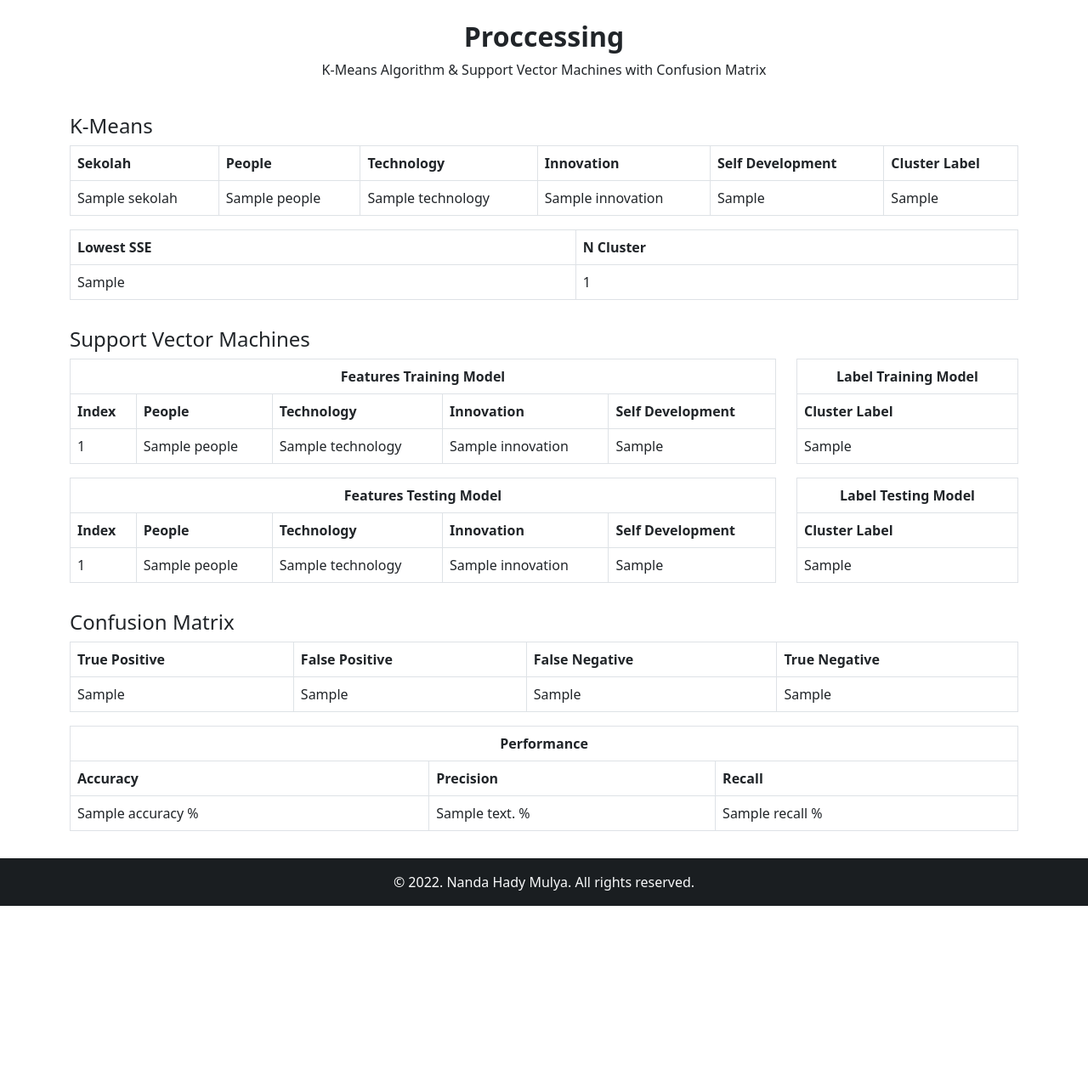
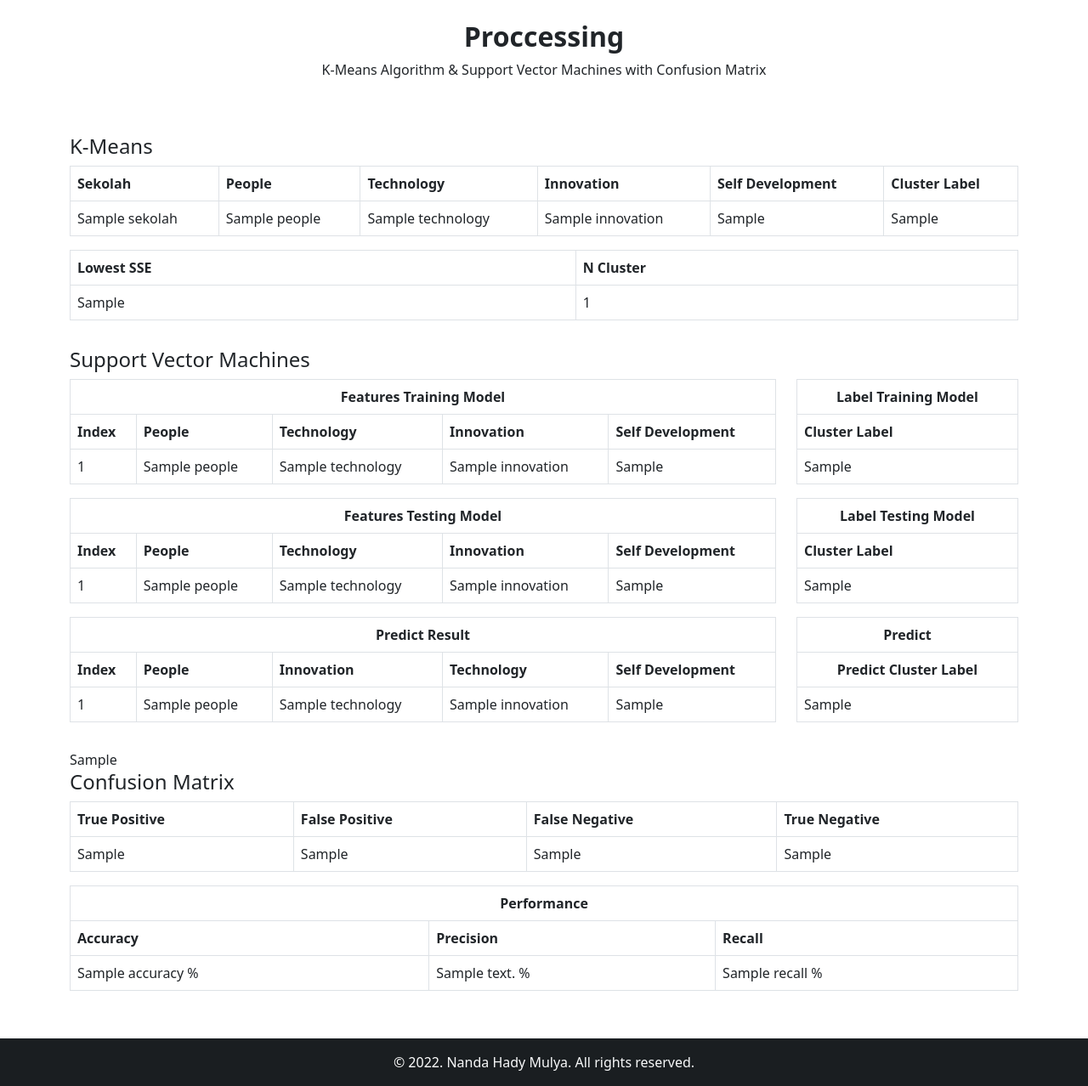
Before and after one commit to nandahadymulya/blr, a Django app: template blr/templates/views/processing.html in a window 1280 px wide. Shown: the part 56-1334 px from the top of the page at 85% size. Before the commit the page ends 1122 px from the top, so only its background shows below. Run offline with Django 4.2, Linux system fonts and the light colour scheme; the template is opened without the code that fills it: most values are stand-ins (such as "Sample title", 1, 10 or a date in 2020).

Commit message:
updated for new data

```diff
--- a/blr/json/data_scaling.json
+++ b/blr/json/data_scaling.json
@@ -1 +1 @@
-[{"people":30,"technology":27,"innovation":30,"self_development":30},{"people":29,"technology":29,"innovation":29,"self_development":29},{"people":19,"technology":24,"innovation":24,"self_development":23},{"people":21,"technology":26,"innovation":24,"self_development":23},{"people":30,"technology":30,"innovation":30,"self_development":30},{"people":24,"technology":26,"innovation":28,"self_development":30}]
+[{"people":30,"technology":27,"innovation":30,"self_development":30},{"people":29,"technology":29,"innovation":29,"self_development":29},{"people":19,"technology":22,"innovation":24,"self_development":23},{"people":21,"technology":26,"innovation":24,"self_development":23},{"people":30,"technology":30,"innovation":30,"self_development":30},{"people":24,"technology":26,"innovation":28,"self_development":30},{"people":24,"technology":28,"innovation":25,"self_development":27},{"people":26,"technology":25,"innovation":28,"self_development":30},{"people":30,"technology":29,"innovation":30,"self_development":30},{"people":26,"technology":30,"innovation":30,"self_development":30}]
--- a/blr/json/data_transformation.json
+++ b/blr/json/data_transformation.json
@@ -1 +1 @@
-[{"Sekolah":"SMP Negeri 11 Padang","people":30,"technology":27,"innovation":30,"self_development":30},{"Sekolah":"SMP Negeri 8 Padang","people":29,"technology":29,"innovation":29,"self_development":29},{"Sekolah":"SMP Negeri 4 Padang","people":19,"technology":24,"innovation":24,"self_development":23},{"Sekolah":"SMP Negeri 3 Padang","people":21,"technology":26,"innovation":24,"self_development":23},{"Sekolah":"SMP Negeri 24 Padang","people":30,"technology":30,"innovation":30,"self_development":30},{"Sekolah":"SMP Negeri 31 Padang","people":24,"technology":26,"innovation":28,"self_development":30}]
+[{"Sekolah":"SMP Negeri 11 Padang","people":30,"technology":27,"innovation":30,"self_development":30},{"Sekolah":"SMP Negeri 8 Padang","people":29,"technology":29,"innovation":29,"self_development":29},{"Sekolah":"SMP Negeri 4 Padang","people":19,"technology":22,"innovation":24,"self_development":23},{"Sekolah":"SMP Negeri 3 Padang","people":21,"technology":26,"innovation":24,"self_development":23},{"Sekolah":"SMP Negeri 24 Padang","people":30,"technology":30,"innovation":30,"self_development":30},{"Sekolah":"SMP Negeri 31 Padang","people":24,"technology":26,"innovation":28,"self_development":30},{"Sekolah":"SMP Negeri 30 Padang","people":24,"technology":28,"innovation":25,"self_development":27},{"Sekolah":"SMP Negeri 5 Padang","people":26,"technology":25,"innovation":28,"self_development":30},{"Sekolah":"SMP Negeri 1 Padang","people":30,"technology":29,"innovation":30,"self_development":30},{"Sekolah":"SMP Negeri 2 Padang","people":26,"technology":30,"innovation":30,"self_development":30}]
--- a/blr/json/features.json
+++ b/blr/json/features.json
@@ -1 +1 @@
-[{"people":1.0,"technology":0.5,"innovation":1.0,"self_development":1.0},{"people":0.9090909091,"technology":0.8333333333,"innovation":0.8333333333,"self_development":0.8571428571},{"people":0.0,"technology":0.0,"innovation":0.0,"self_development":0.0},{"people":0.1818181818,"technology":0.3333333333,"innovation":0.0,"self_development":0.0},{"people":1.0,"technology":1.0,"innovation":1.0,"self_development":1.0},{"people":0.4545454545,"technology":0.3333333333,"innovation":0.6666666667,"self_development":1.0}]
+[{"people":1.0,"technology":0.625,"innovation":1.0,"self_development":1.0},{"people":0.9090909091,"technology":0.875,"innovation":0.8333333333,"self_development":0.8571428571},{"people":0.0,"technology":0.0,"innovation":0.0,"self_development":0.0},{"people":0.1818181818,"technology":0.5,"innovation":0.0,"self_development":0.0},{"people":1.0,"technology":1.0,"innovation":1.0,"self_development":1.0},{"people":0.4545454545,"technology":0.5,"innovation":0.6666666667,"self_development":1.0},{"people":0.4545454545,"technology":0.75,"innovation":0.1666666667,"self_development":0.5714285714},{"people":0.6363636364,"technology":0.375,"innovation":0.6666666667,"self_development":1.0},{"people":1.0,"technology":0.875,"innovation":1.0,"self_development":1.0},{"people":0.6363636364,"technology":1.0,"innovation":1.0,"self_development":1.0}]
--- a/blr/templates/views/processing.html
+++ b/blr/templates/views/processing.html
@@ -1,5 +1,4 @@
-{% extends "base.html" %}
-{% block content %}
+{% extends "base.html" %} {% block content %}
 <div class="container">
   <div class="row py-4">
     <div class="col-md-12">
@@ -7,7 +6,7 @@
       <p class="text-center fw-light">K-Means Algorithm & Support Vector Machines with Confusion Matrix</p>
     </div>
   </div>
-  <div class="row">
+  <div class="row py-4">
     <div class="col-md-12 mb-3">
       <h4>K-Means</h4>
       <div class="table-responsive">
@@ -161,16 +160,16 @@
           </div>
         </div>
       </div>
-      <!-- <div class="row">
+      <div class="row">
         <div class="col-md-9">
           <div class="table-responsive">
             <table class="table table-bordered">
               <thead>
                 <tr>
-                  <th colspan="5" class="text-center fw-bold">Predict New Data</th>
+                  <th colspan="5" class="text-center fw-bold">Predict Result</th>
                 </tr>
                 <tr>
-                  <th>Sekolah</th>
+                  <th>Index</th>
                   <th>People</th>
                   <th>Innovation</th>
                   <th>Technology</th>
@@ -178,10 +177,13 @@
                 </tr>
               </thead>
               <tbody>
-                {% for i in predict %}
+                {% for i in result_json_X_test %}
                 <tr>
-                  <td>{{ i.sekolah }}</td>
-                  <td>{{ i.predict_label }}</td>
+                  <td>{{ i.index }}</td>
+                  <td>{{ i.people }}</td>
+                  <td>{{ i.technology }}</td>
+                  <td>{{ i.innovation }}</td>
+                  <td>{{ i.self_development }}</td>
                 </tr>
                 {% endfor %}
               </tbody>
@@ -193,27 +195,25 @@
             <table class="table table-bordered">
               <thead>
                 <tr>
-                  <th class="text-center fw-bold">Predict</th>
+                  <th class="text-center">Predict</th>
                 </tr>
                 <tr>
-                  <th>Predict Cluster Label</th>
+                  <th class="text-center">Predict Cluster Label</th>
                 </tr>
               </thead>
               <tbody>
-                {% for i in predict %}
+                {% for i in result_json_y_predict %}
                 <tr>
-                  <td>{{ i.sekolah }}</td>
-                  <td>{{ i.predict_label }}</td>
+                  <td>{{ i.0 }}</td>
                 </tr>
                 {% endfor %}
               </tbody>
             </table>
           </div>
         </div>
-      </div> -->
+      </div>
     </div>
-  </div>
-  <div class="row">
+    <div>{{result_json_features_predict}}</div>
     <div class="col-md-12 mb-3">
       <h4>Confusion Matrix</h4>
       <div class="table-responsive">
@@ -254,6 +254,11 @@
         </table>
       </div>
     </div>
+    <!-- Button to Data Cleaning -->
+    {% comment %}
+    <div class="col-md-12 d-flex justify-content-center pb-md-5"><a class="btn btn-dark" href="{% url 'predict' %}">Predict New Data</a></div>
+    {% endcomment %}
   </div>
+  <div class="row"></div>
 </div>
 {% endblock content %}
--- a/blr/urls.py
+++ b/blr/urls.py
@@ -1,5 +1,5 @@
 from django.contrib import admin
-from django.urls import path, include
+from django.urls import path
 from . import views
 
 urlpatterns = [
```
Also changed, not shown: blr/uploads/dataset.csv (deleted, +0 -7 lines), blr/views.py (+61 -36 lines).
